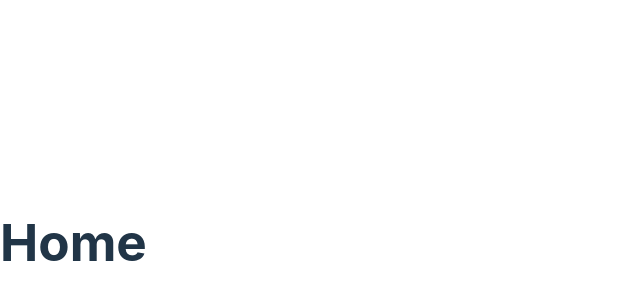
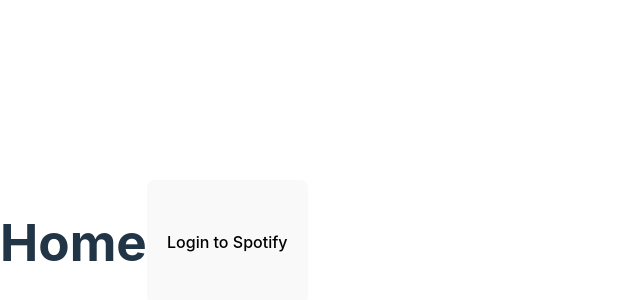
Before and after one commit to troyrice13/spotify-hero, a React (Vite) app: page / in a window 1280 px wide. Shown: the part 158-458 px from the top of the page, without its empty margins (0-640 px from the left). Built offline with nearby package versions, Linux system fonts and the light colour scheme.

Commit message:
spotify login and redirect

```diff
--- /dev/null
+++ b/src/pages/Home.css
@@ -0,0 +1,5 @@
+div {
+    display: flex;
+    text-align: center;
+
+}
--- a/src/pages/Home.jsx
+++ b/src/pages/Home.jsx
@@ -1,7 +1,19 @@
 import React from "react";
+import './Home.css'
 
 export default function Home() {
+    const handleLogin = () => {
+        const redirectUri = 'http://127.0.0.1:5173/callback';
+        const clientId = '8edc5a3ad52e4f1f9447e2f91fd06fd3';
+        const scopes = 'user-read-private user-read-email user-read-recently-played';
+
+        window.location = `https://accounts.spotify.com/authorize?client_id=${clientId}&response_type=code&redirect_uri=${redirectUri}&scope=${scopes}`
+    }
+
     return (
-        <h1>Home</h1>
+        <div>
+            <h1>Home</h1>
+            <button onClick={handleLogin}>Login to Spotify</button>
+        </div>
     )
 }
```
